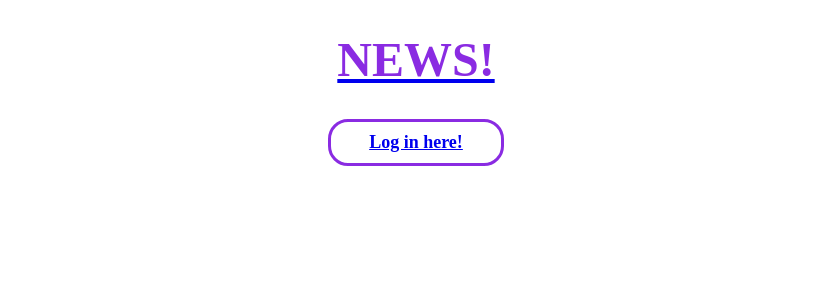
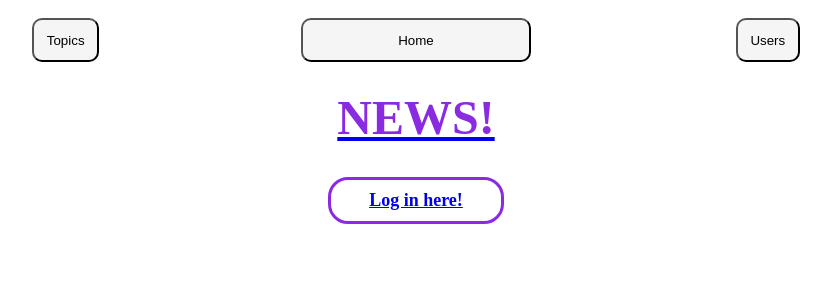
Before and after one commit to DavidTaylor21/Nc-news, a React (Vite) app: page /topic in a window 1280 px wide. Before the commit this address had no page. Shown: the top 300 px of the page, without its empty margins (224-1055 px from the left). Built offline with nearby package versions, Linux system fonts and the light colour scheme; no server answers.

Commit message:
topic filtering working

```diff
--- a/Api.js
+++ b/Api.js
@@ -4,10 +4,16 @@ const api = axios.create({
   baseURL: "https://nc-news-a2p3.onrender.com/api/",
 });
 
-function fetchAllArticles() {
-  return api.get("articles").then((response) => {
-    return response.data.articles;
-  });
+function fetchAllArticles(topicQuery) {
+  if (topicQuery) {
+    return api.get(`articles?topic=${topicQuery}`).then((response) => {
+      return response.data.articles;
+    });
+  } else {
+    return api.get("articles").then((response) => {
+      return response.data.articles;
+    });
+  }
 }
 function fetchArticleById(article_id) {
   return api.get(`articles/${article_id}`).then((response) => {
@@ -40,6 +46,11 @@ function deleteComment(comment_id) {
     return response.data;
   });
 }
+function fetchTopics() {
+  return api.get(`topics`).then((response) => {
+    return response.data.topics;
+  });
+}
 export {
   fetchAllArticles,
   fetchArticleById,
@@ -48,4 +59,5 @@ export {
   fetchUsers,
   postComment,
   deleteComment,
+  fetchTopics,
 };
--- a/components/ArticleList.jsx
+++ b/components/ArticleList.jsx
@@ -1,15 +1,17 @@
 import { fetchAllArticles } from "../Api";
-import { useState, useEffect } from "react";
+import { useState, useEffect} from "react";
 import ArticleCard from "./ArticleCard";
 import Loading from "./Loading";
-import UsersButton from "../components/UsersButton"
-import Users from "./Users";
+import { useSearchParams } from "react-router-dom";
 function ArticleList() {
+  console.log()
   const [allArticles, setAllArticles] = useState([]);
   const [isLoading, setIsLoading] = useState([true]);
+  const [searchParams, setSearchParams] = useSearchParams();
+  const sortByQuery = searchParams.get("topic");
   useEffect(() => {
     setIsLoading(true);
-    fetchAllArticles().then((articles) => {
+    fetchAllArticles(sortByQuery).then((articles) => {
       setAllArticles(articles);
       setIsLoading(false);
     });
@@ -26,7 +28,6 @@ function ArticleList() {
             })}
           </li>
         </ul>
-        <UsersButton/>
       </>
     );
   }
--- a/components/HomeButton.jsx
+++ b/components/HomeButton.jsx
@@ -3,7 +3,7 @@ function HomeButton() {
   return (
     <Link to={`/`}>
       <label htmlFor="home"></label>
-      <button id="home">take me home</button>
+      <button id="home">Home</button>
     </Link>
   );
 }
--- /dev/null
+++ b/components/TopicButton.jsx
@@ -0,0 +1,10 @@
+import { Link } from "react-router-dom";
+function TopicButton(){
+  return (
+    <Link to={`/topic`}>
+      <label htmlFor="topics-button"></label>
+      <button id="topics-button">Topics</button>
+    </Link>
+  );
+}
+export default TopicButton
--- /dev/null
+++ b/components/TopicCard.jsx
@@ -0,0 +1,10 @@
+import {Link} from 'react-router-dom'
+function TopicCard({ topic }) {
+  return (
+    <Link to={`/?topic=${topic.slug}`}>
+      <h1>{topic.slug}</h1>
+      <p>{topic.description}</p>
+    </Link>
+  );
+}
+export default TopicCard;
--- /dev/null
+++ b/components/TopicList.jsx
@@ -0,0 +1,19 @@
+import { fetchTopics } from "../Api"
+import { useState, useEffect } from "react"
+import TopicCard from "./TopicCard"
+function TopicList(){
+    const[topics, setTopics] = useState([])
+    useEffect(()=>{
+        fetchTopics().then((topics)=>{
+            setTopics(topics)
+        })
+    }, [])
+    return (
+        <>
+        {topics.map((topic)=>{
+            return <TopicCard topic={topic}/>
+        })}
+        </>
+    )
+}
+export default TopicList
--- a/components/Users.jsx
+++ b/components/Users.jsx
@@ -2,7 +2,6 @@ import { fetchUsers } from "../Api";
 import { useEffect, useState } from "react";
 import UserCard from "./UserCard";
 import Loading from "./Loading";
-import HomeButton from "./HomeButton";
 function Users() {
   const [users, setUsers] = useState([]);
   const [isLoading, setIsLoading] = useState(true);
@@ -24,7 +23,6 @@ function Users() {
           return <UserCard user={user} />;
         })}
       </div>
-      <HomeButton />
     </>
   );
 }
--- a/components/UsersButton.jsx
+++ b/components/UsersButton.jsx
@@ -3,7 +3,7 @@ function UsersButton(){
     return (
         <Link to={`/users`}>
           <label htmlFor="change-user"></label>
-          <button id="change-user">change user</button>
+          <button id="change-user">Users</button>
         </Link>
       );
 }
--- a/src/App.css
+++ b/src/App.css
@@ -21,6 +21,7 @@ ul {
   text-align: center;
   font-size: 3em;
   font-weight: bolder;
+  margin-top: 90px;
 }
 .article-list {
   width: 100%;
@@ -94,21 +95,31 @@ ul {
 }
 #home {
   position: fixed;
-  bottom: 5px;
-  left:35%;
-  right:35%;
+  top: 5px;
+  left:41%;
+  right:41%;
   background-color: whitesmoke;
   border-radius: 10px;
-  padding:1%
+  padding:1%;
+  margin-top: 1%;
+}
+#topics-button{
+  position: fixed;
+  top: 5px;
+  left:20%;
+  background-color: whitesmoke;
+  border-radius: 10px;
+  padding:1%;
+  margin-top: 1%;
 }
 #change-user{
   position: fixed;
-  bottom: 5px;
-  left:35%;
-  right:35%;
+  top: 5px;
+  right:20%;
   background-color: whitesmoke;
   border-radius: 10px;
-  padding:1%
+  padding:1%;
+  margin-top: 1%;
 }
 #avatar-image{
   height:40%;
--- a/src/App.jsx
+++ b/src/App.jsx
@@ -6,20 +6,34 @@ import Article from "../components/Article";
 import Users from "../components/Users";
 import { UserContext } from "../context/User";
 import { useContext } from "react";
+import TopicList from "../components/TopicList";
+import UsersButton from "../components/UsersButton";
+import TopicButton from "../components/TopicButton";
+import HomeButton from "../components/HomeButton";
 function App() {
   const { loggedInUser, setLoggedInUser } = useContext(UserContext);
   return (
     <>
+      <UsersButton />
+      <TopicButton />
+      <HomeButton />
       <Link to={`/`}>
         <h1 className="logo">NEWS!</h1>
       </Link>
-      {loggedInUser.username ? <h1 className="sign-in-header">Logged in as: {loggedInUser.username}</h1> : <Link to={`/users`}>
-        <h1 className="sign-in-header">Log in here!</h1>
-      </Link>}
+      {loggedInUser.username ? (
+        <h1 className="sign-in-header">
+          Logged in as: {loggedInUser.username}
+        </h1>
+      ) : (
+        <Link to={`/users`}>
+          <h1 className="sign-in-header">Log in here!</h1>
+        </Link>
+      )}
       <Routes>
         <Route path="/" element={<Home />} />
         <Route path="/article/:article_id" element={<Article />} />
         <Route path="/users" element={<Users />} />
+        <Route path="/topic" element={<TopicList />} />
       </Routes>
     </>
   );
```
